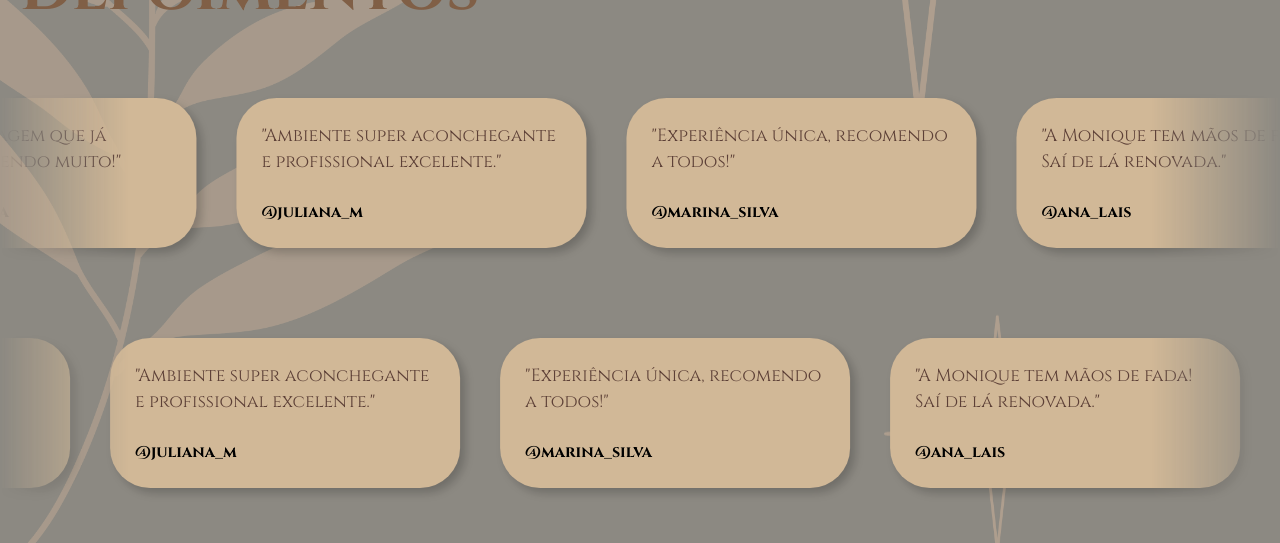
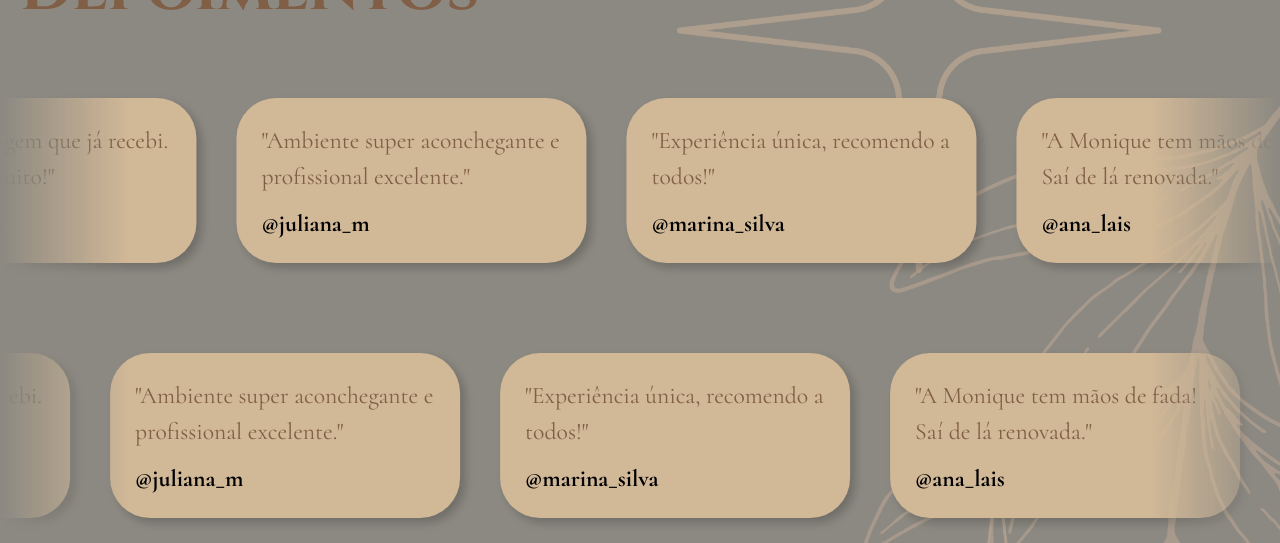
Before and after one commit to SAPI-Unesp/Projeto-Site-CasaMassagem, a React (Vite) app: page / in a window 1280 px wide. Shown: the part 3760-4303 px from the top of the page. Built offline with nearby package versions, Linux system fonts and the light colour scheme.

Commit message:
Parallax & font update
Parallax & font update

```diff
--- a/src/App.tsx
+++ b/src/App.tsx
@@ -12,6 +12,7 @@ import backgroundImagePc from './assets/backgroundImagePc.png';
 import Parallax1 from './assets/Parallax1.png';
 import Parallax2 from './assets/Parallax2.png';
 import Parallax3 from './assets/Parallax3.png';
+import Parallax4 from './assets/Parallax4.png';
 
 function App() {
     return (
@@ -79,13 +80,31 @@ function App() {
                         overflow: 'hidden'
                     }}>
 
-                        <Parallax speed={-130} style={{ position: 'absolute', width: '100%', zIndex: 1 }}>
-                            <img src={Parallax3} alt="Parallax 3" style={{ width: '100%', height: 'auto', opacity: 0.9 }} />
+                        <Parallax speed={-110} style={{ position: 'absolute', width: '100%', zIndex: 3 }}>
+                            <img src={Parallax3} alt="Parallax 3" style={{ width: '100%', height: 'auto', opacity: 0.9}} />
                         </Parallax>
 
-                        <Parallax speed={-180} style={{ position: 'absolute', width: '100%', zIndex: 2 }}>
-                            <img src={Parallax2} alt="Parallax 2" style={{ width: '100%', height: 'auto' , opacity: 0.9}} />
+                        <Parallax speed={-160} style={{ position: 'absolute', width: '100%', zIndex: 4 }}>
+                            <img src={Parallax2} alt="Parallax 2" style={{ width: '100%', height: 'auto' , opacity: 0.9, display: 'flex', justifyContent: 'center', alignItems: 'cemter'}} />
                         </Parallax>
+
+                        <div className="no-mobile">
+                            <Parallax speed={-220} style={{ position: 'absolute', width: '100%', zIndex: 2 }}>
+                                <img src={Parallax1} alt="Parallax 1" style={{ width: '100%', height: 'auto' , opacity: 0.5, display: 'flex', justifyContent: 'center', alignItems: 'cemter'}} />
+                            </Parallax>
+                        </div>
+
+                        <Parallax speed={-700} style={{ position: 'absolute', width: '100%', zIndex: 1 }}>
+                            <img
+                            src={Parallax4}
+                            alt="Parallax 4"
+                            style={{ width: '100%', height: 'auto', opacity: 0.90, display: 'block' }}
+                            />
+                        </Parallax>
+
+
+
+
 
                     </div>
 
--- a/src/pages/Home/Sections/Testimonials/Testimonials.style.ts
+++ b/src/pages/Home/Sections/Testimonials/Testimonials.style.ts
@@ -75,10 +75,16 @@ export const TestimonialText = styled.p`
   color: #5d4037;
   line-height: 1.5;
   margin: 0;
+  font-family: ${({ theme }) => theme.fontsStyles.Cormorant};
+  font-size: calc(${({ theme }) => theme.fontSizes.Paragrafo} + 0.08rem);
+  color: ${({ theme }) => theme.colors.marrom1};
 `;
 
 export const TestimonialAuthor = styled.span`
   font-weight: bold;
+  font-family: ${({ theme }) => theme.fontsStyles.Cormorant};
+  font-size: calc(${({ theme }) => theme.fontSizes.Paragrafo} + 0.08rem);
+  color: ${({ theme }) => theme.colors.marrom1};
   margin-top: 15px;
   color: #000;
 `;
--- a/src/styles/global.ts
+++ b/src/styles/global.ts
@@ -70,4 +70,10 @@ body {
   section {
     scroll-margin-top: 50px;
   }
+
+  @media (max-width: 768px) {
+  .no-mobile {
+    display: none !important;
+  }
+}
 `;
```
Also changed, not shown: src/assets/Parallax1.png, src/assets/Parallax4.png (added).
